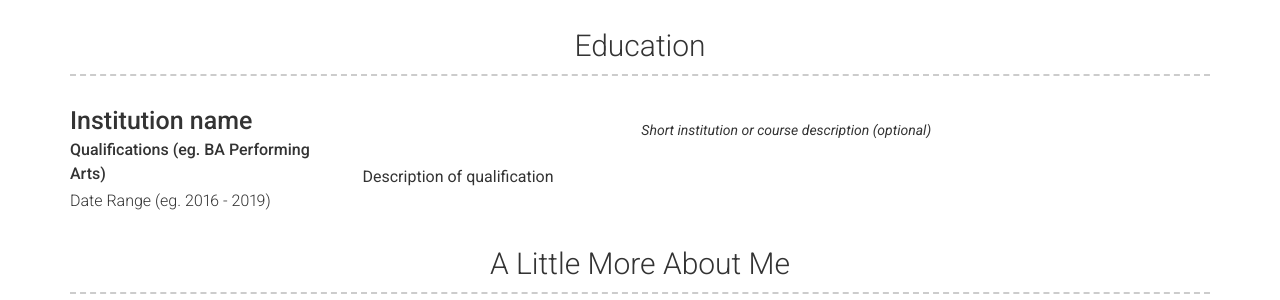
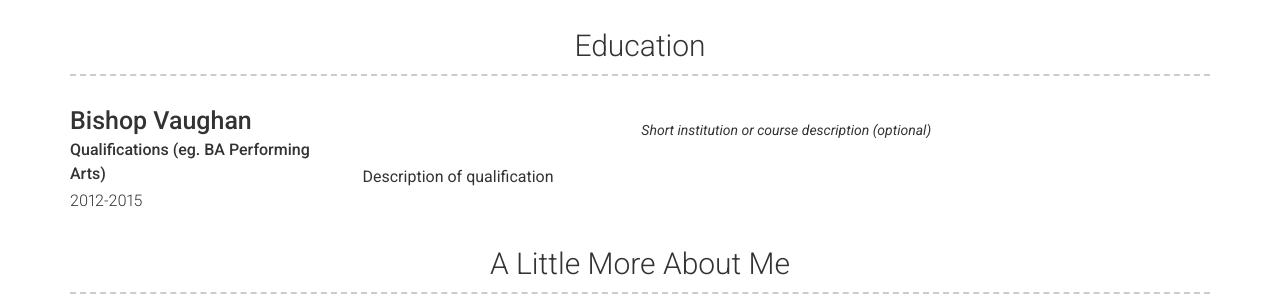
Before and after one commit to KieranRoberts978/KieranRoberts978.github.io, a Jekyll site: the page built from index.md, in a window 1280 px wide. Shown: the part 1048-1348 px from the top of the page. Built offline with Jekyll 4.4.1, drawn with Linux system fonts in a browser that asks for light colours.

Commit message:
Update education.yml

```diff
--- a/_data/education.yml
+++ b/_data/education.yml
@@ -1,7 +1,7 @@
 # Education Template
 - layout: left
-  name: Institution name
-  dates: Date Range (eg. 2016 - 2019)
+  name: Bishop Vaughan
+  dates: 2012-2015
   qualification: Qualifications (eg. BA Performing Arts)
   quote: >
     Short institution or course description (optional)
```
